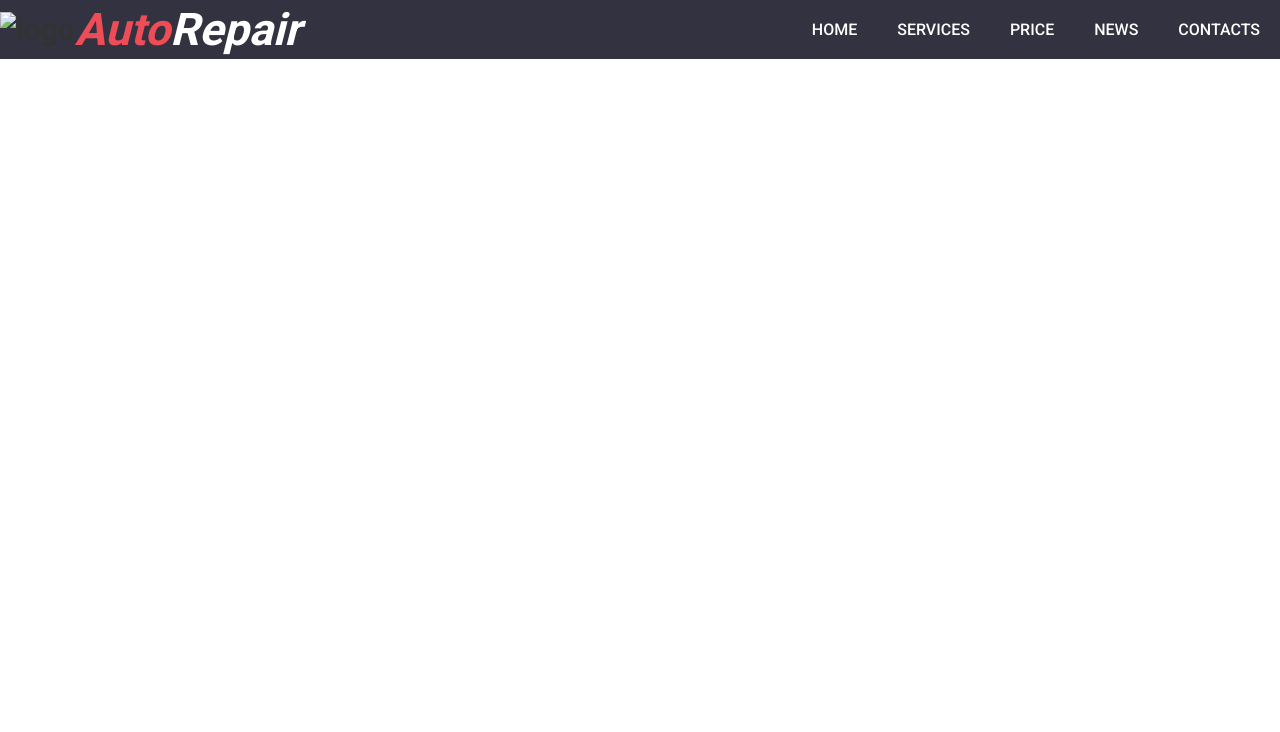
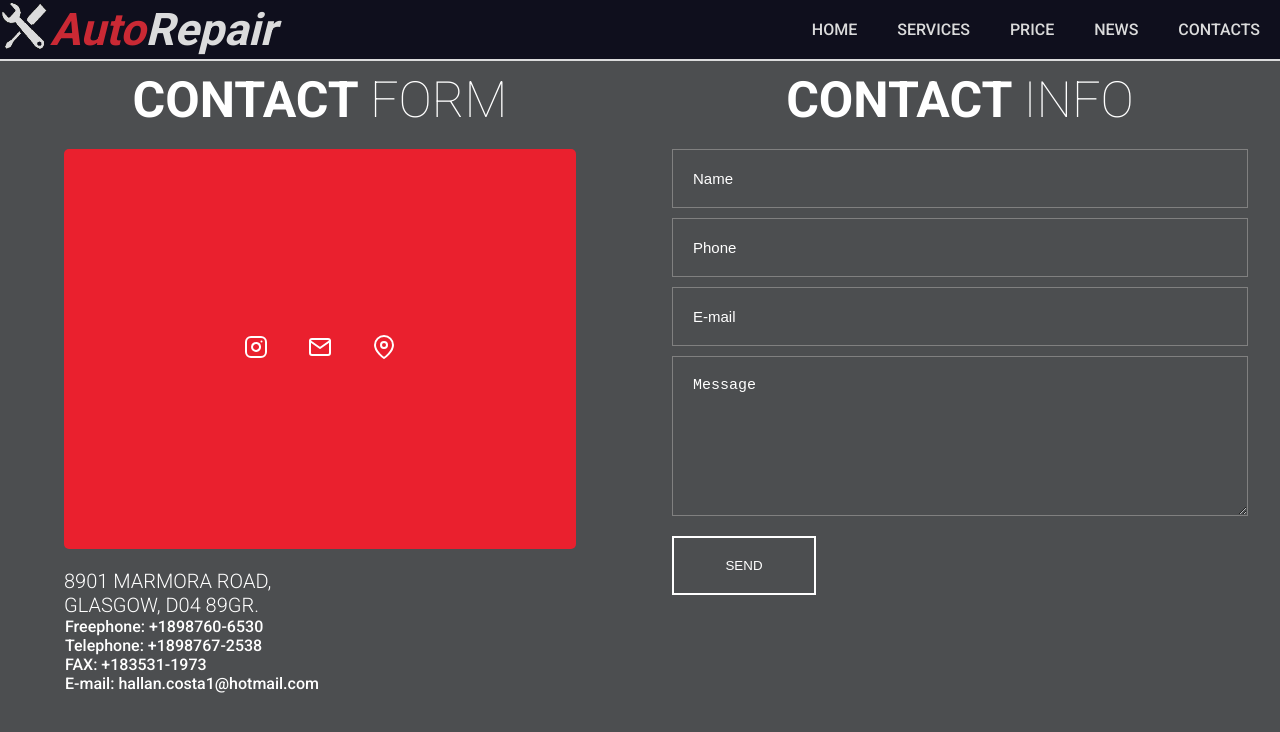
Before and after one commit to HallanCosta/website-auto-repair, a website: page pages/contacts/index.html in a window 1280 px wide. Drawn offline with nearby package versions, Linux system fonts and the light colour scheme.

Commit message:
Page contacts website

```diff
--- a/global.css
+++ b/global.css
@@ -14,6 +14,24 @@ body {
 
 a {
   text-decoration: none;
+  color: white;
+}
+
+button {
+  padding: 20px;
+  color: white;
+  background: #4c4e50;
+  cursor: pointer;
+}
+
+input, textarea {
+  border: 1px solid gray;
+  padding: 10px;
+  color: white;
+  font-size: 15px;
+}
+
+::-webkit-input-placeholder {
   color: white;
 }
 
@@ -95,8 +113,8 @@ a {
   background: #002;
 }
 
+.container-home nav .nav-item ul li a:hover,
 .container-services nav .nav-item ul li a:hover,
-.container-home nav .nav-item ul li a:hover,
 .container-price nav .nav-item ul li a:hover,
 .container-news nav .nav-item ul li a:hover,
 .container-contacts nav .nav-item ul li a:hover {
--- a/pages/contacts/index.html
+++ b/pages/contacts/index.html
@@ -11,7 +11,7 @@
       <div class="nav-logo">
 
         <div class="img-logo">
-          <img src="assets/repair-icon50x50.png" alt="logo">
+          <img src="../../assets/repair-icon50x50.png" alt="logo">
         </div>
 
         <div class="title-logo">
@@ -42,14 +42,55 @@
       </div>
     </nav>
 
+    <section>
+
+        <div class="contact-form">
+
+          <h1>CONTACT <span>FORM</span></h1>
+
+          <div class="icons">
+            <a href="#"><i data-feather="instagram"></i></a>
+            <a href="#"><i data-feather="mail"></i></a>
+            <a href="#"><i data-feather="map-pin"></i></a>
+          </div>
+
+          <a href="#" class="link">
+            <h3>8901 MARMORA ROAD,</h3>
+            <h3>GLASGOW, D04 89GR.</h3>
+          </a>
+          <ul>
+            <li>Freephone: <a href="#">+1898760-6530</a></li>
+            <li>Telephone: <a href="#">+1898767-2538</a></li>
+            <li>FAX: <a href="#">+183531-1973</a></li>
+            <li>E-mail: <a href="#">hallan.costa1@hotmail.com</a></li>
+          </ul>
+
+        </div>
+
+        <div class="contact-info">
+
+          <h1>CONTACT <span>INFO</span></h1>
+
+          <form>
+            <input type="text" name="name" placeholder="Name">
+            <input type="text" name="phone" placeholder="Phone">
+            <input type="text" name="email" placeholder="E-mail">
+            <textarea name="message" placeholder="Message"></textarea>
+
+            <button>SEND</button>
+          </form>
+        </div>
+
+      </section>
 
     </div>
 
   </div>
 
+  <script src="https://unpkg.com/feather-icons"></script>
+  <script src="https://cdn.jsdelivr.net/npm/feather-icons/dist/feather.min.js"></script>
   <script>
-
-
+    feather.replace();
   </script>
 
 </body>
--- a/pages/contacts/styles.css
+++ b/pages/contacts/styles.css
@@ -0,0 +1,136 @@
+.container-contacts {
+  width: 100vw;
+  height: 100vh;
+  background: #4c4e50;
+  color: white;
+}
+
+.container-contacts section {
+  padding: 10px 0px 0;
+  display: flex;
+  /*justify-content: space-around;*/
+  /*border: 3px solid red;*/
+}
+
+.container-contacts section h1 {
+  font-size: 50px;
+}
+
+.container-contacts section h1 span {
+  font-weight: 100;
+}
+
+.container-contacts section .contact-form {
+  width: 50%;
+  display: flex;
+  flex-direction: column;
+  align-items: center;
+  justify-content: center;
+  text-align: center;
+}
+
+.container-contacts section .contact-form .icons {
+  display: flex;
+  align-items: center;
+  justify-content: center;
+
+  width: 80%;
+  height: 50vh;
+  background: #ea202e;
+  margin: 20px 0 20px;
+  border-radius: 5px;
+}
+
+.container-contacts section .contact-form .icons a {
+  margin: 0 10px 0;
+  padding: 10px;
+}
+
+.container-contacts section .contact-form .icons a:hover {
+  background: #4c4e50;
+  transition: 1s;
+  border-radius: 5px;
+}
+
+
+.container-contacts section .contact-form .link {
+  width: 80%;
+}
+
+.container-contacts section .contact-form .link h3 {
+  font-size: 20px;
+  font-weight: 300;
+  text-align: left;
+}
+
+.container-contacts section .contact-form .link:hover {
+  color: #ea202e;
+  transition: 1s;
+}
+
+.container-contacts section .contact-form ul {
+  width: 100%;
+  list-style: none;
+  text-align: left;
+  padding: 0px 65px 10px;
+}
+
+
+.container-contacts section .contact-form ul li {
+  width: 100%;
+}
+
+
+
+.container-contacts section .contact-form ul li a:hover {
+  color: #ea202e;
+  transition: 1s;
+}
+
+.container-contacts section .contact-info {
+  width: 50%;
+  display: flex;
+  flex-direction: column;
+  align-items: center;
+  text-align: center;
+}
+
+
+.container-contacts section .contact-info form {
+  width: 90%;
+  display: flex;
+  flex-direction: column;
+  margin: 20px 0 0px;
+}
+
+.container-contacts section .contact-info form input,
+.container-contacts section .contact-info form textarea {
+  background: #4c4e50;
+  padding: 20px;
+}
+
+.container-contacts section .contact-info form input + input {
+  margin: 10px 0 0;
+}
+
+.container-contacts section .contact-info form input:focus,
+.container-contacts section .contact-info form textarea:focus {
+  background: #4c4e50;
+}
+
+.container-contacts section .contact-info form textarea {
+  margin: 10px 0 0;
+  height: 20vh;
+}
+
+.container-contacts section .contact-info form button {
+  margin: 20px 0 0;
+  width: 25%;
+  border: 2px solid white;
+}
+
+.container-contacts section .contact-info form button:hover {
+  background: #ea202e;
+  border: 2px solid #ea202e;
+  transition: 1s;
+}
```
Also changed, not shown: index.html (+1 -1 lines), pages/news/styles.css (+3 -4 lines), pages/services/styles.css (+7 -4 lines), README.md.
